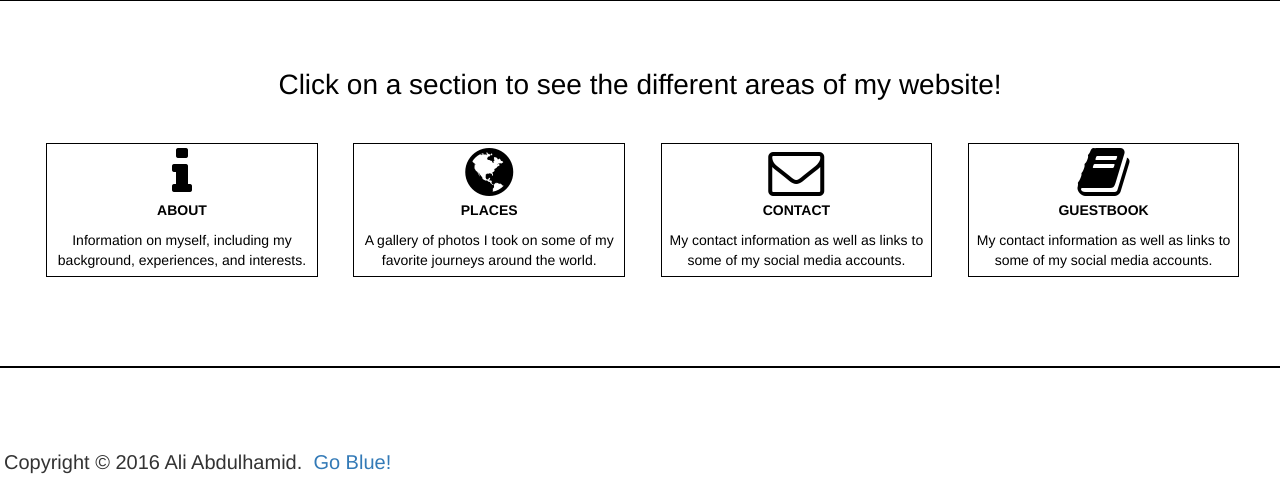
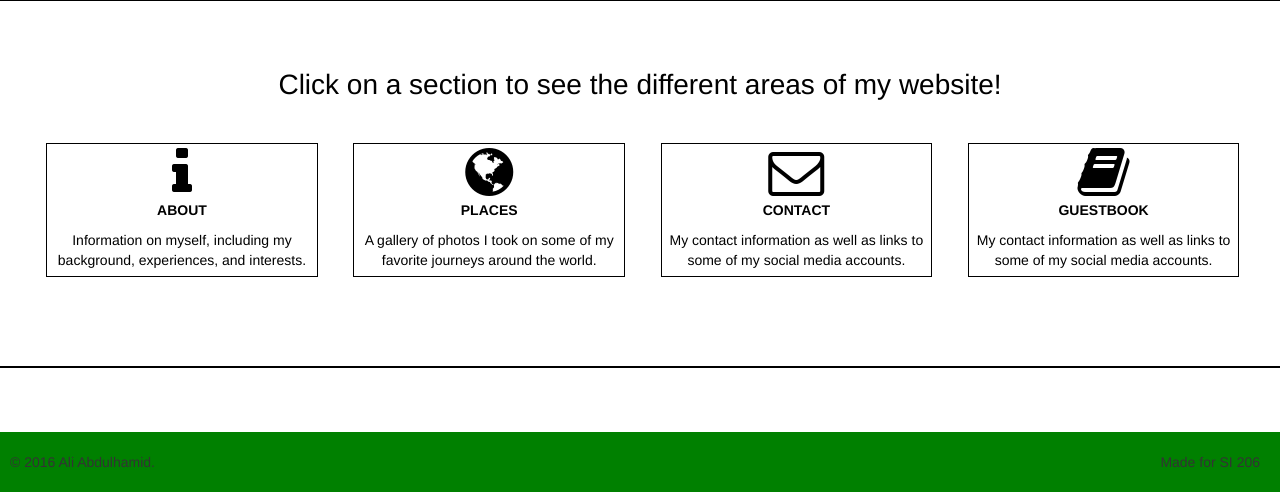
Before and after one commit to abdulaliumich/ali-portfolio, a Python web app: template templates/index.html in a window 1280 px wide. Shown: the part 1160-1652 px from the top of the page. Run offline with Jinja, Linux system fonts and the light colour scheme; the template is opened without the code that fills it, so the values that code supplies are empty; some libraries are stand-ins or nearby versions.

Commit message:
Some footer styling

```diff
--- a/static/css/base.css
+++ b/static/css/base.css
@@ -54,15 +54,19 @@ footer {
 	bottom: 0;
 	margin-top: 20px;
 	width: 100%;
-	background-color: white;
+	background-color: green;
 }
 	footer p {
 		position: absolute;
+		width: 100%;
 		top: 50%;
 		transform: translateY(-50%);
-		padding-left: 4px;
-		font-size: 20px;
+		padding-left: 10px;
 	}
+		footer p span {
+			padding-right: 20px;
+			float: right;
+		}
 
 /* Media queries */
 
--- a/static/js/main.js
+++ b/static/js/main.js
@@ -47,10 +47,11 @@ function loginButton(loginId, logoutId, loggedIn) {
 	}
 };
 
+//jQuery stuff
 
-
+//When the page loads
 $( document ).ready(function() {
-	console.log("here");
+	console.log("Hello!");
 	//Change navbar from nav-pills to nav-navbar based on the screen size of the device
     if ($(window).width() < 768) {
     	$('#my-navbar').removeClass('nav-pills').addClass('navbar-nav');
@@ -60,6 +61,7 @@ $( document ).ready(function() {
     }
 });
 
+//change nav class when a user resizes the screen
 $(window).on('resize', function(){
       var win = $(this);
       if (win.width() >= 768) {
--- a/templates/base.html
+++ b/templates/base.html
@@ -130,8 +130,8 @@
 
 
 	<footer>
-		<p>Copyright &copy; 2016 Ali Abdulhamid.&nbsp;
-			<a href = "http://www.umich.edu">Go Blue!</a>
+		<p>&copy; 2016 Ali Abdulhamid.
+			<span>Made for SI 206</span>
 		</p>
 	</footer>
 
```
Also changed, not shown: static/css/about.css (+30 -0 lines), static/css/places.css (+26 -1 lines), templates/places.html (+12 -11 lines), static/imgs/aqueduct.jpg (deleted).
